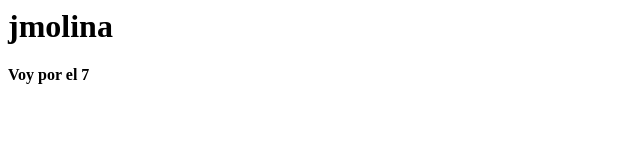
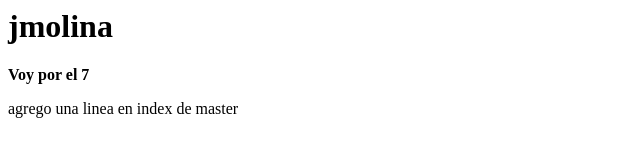
Before and after one commit to jmolinao91/jmolina_taller3, a plain HTML site: page index.html in a window 1280 px wide. Shown: the whole page, without its empty margins (0-640 px from the left). Drawn offline with Linux system fonts and the light colour scheme.

Commit message:
modifico index de master

```diff
--- a/index.html
+++ b/index.html
@@ -4,5 +4,6 @@
     <body>
         <h1>jmolina</h1>
         <p><strong>Voy por el 7 </strong></p>
+        <p>agrego una linea en index de master</p>
     </body>
 </html>
```
